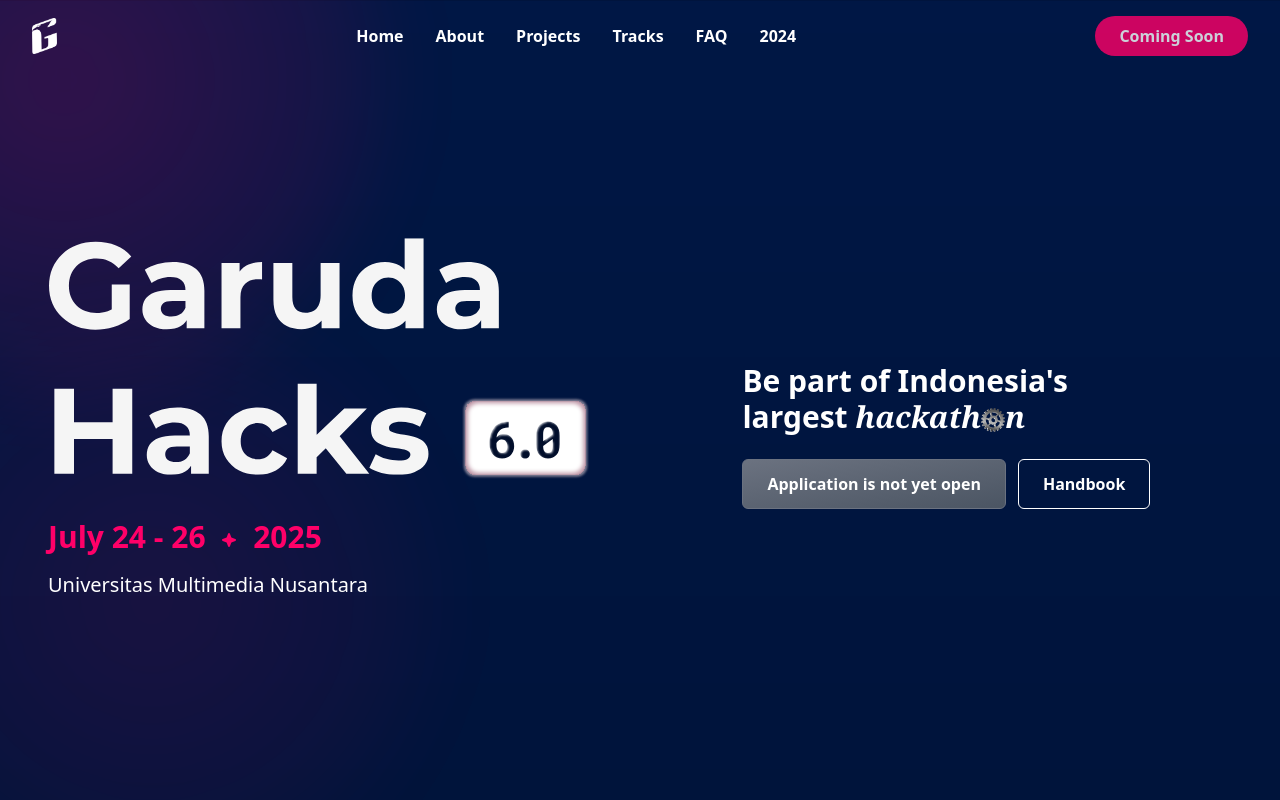
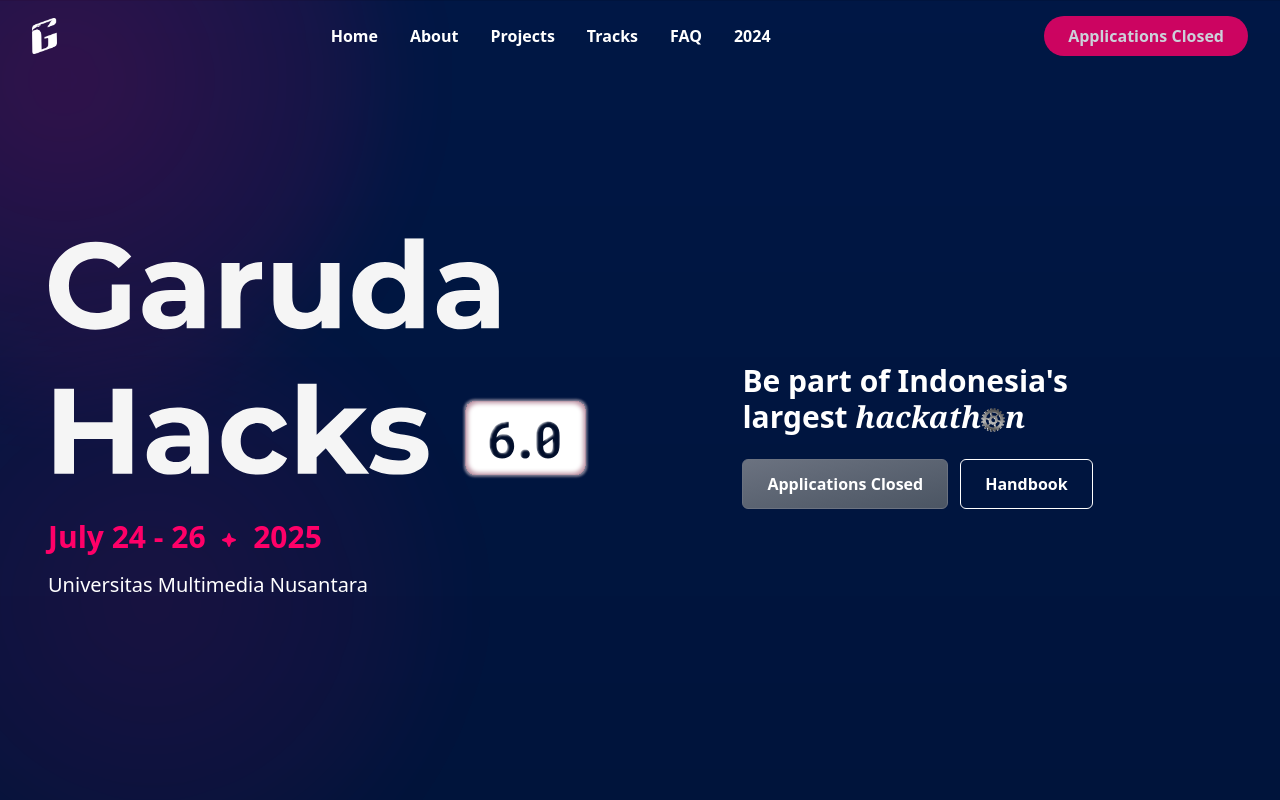
Before and after one commit to GarudaHacks/gh-6.0-site, a Next.js app: page / in a window 1280 px wide. Shown: the top 800 px of the page. Built offline with nearby package versions, Linux system fonts and the light colour scheme.

Commit message:
fix: words

```diff
--- a/app/components/ApplyButton.tsx
+++ b/app/components/ApplyButton.tsx
@@ -5,7 +5,7 @@
   const openApplications = false;
   const buttonLabel = openApplications
     ? "Apply"
-    : "Application is not yet open";
+    : "Applications Closed";
 
   return (
     <a
--- a/app/components/Navbar.tsx
+++ b/app/components/Navbar.tsx
@@ -143,7 +143,7 @@
                 }`}
                 disabled={!APPLICATIONS_OPEN}
               >
-                {APPLICATIONS_OPEN ? "Apply Now" : "Coming Soon"}
+                {APPLICATIONS_OPEN ? "Apply Now" : "Applications Closed"}
               </button>
             </a>
           </div>
@@ -208,7 +208,7 @@
                 2024
               </Link>
               <button className="px-6 py-2 bg-[#FF0068] text-white font-semibold rounded-md hover:bg-opacity-90 transition w-full">
-                {APPLICATIONS_OPEN ? "Apply Now" : "Coming Soon"}
+                {APPLICATIONS_OPEN ? "Apply Now" : "Applications Closed"}
               </button>
             </nav>
           </div>
```
